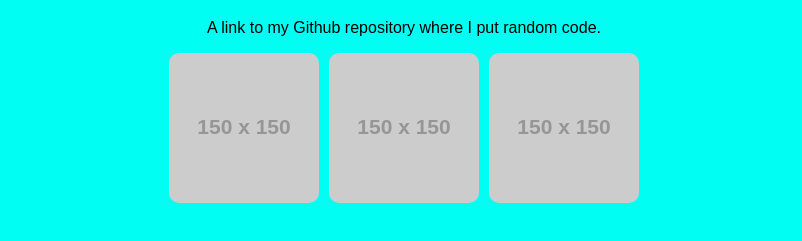
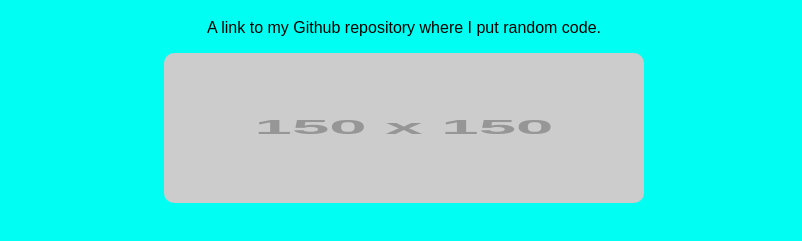
Before and after one commit to RandomStuff45/fun-random-stuff, a plain HTML site: page index.html in a window 1280 px wide. Shown: the part 617-858 px from the top of the page, without its empty margins (236-1038 px from the left). Drawn offline with Linux system fonts and the light colour scheme; placeholder pictures from the web are drawn by us.

Commit message:
Added one large image button.
Updated CSS and HTML so that the my code link is one large image button.

```diff
--- a/index.html
+++ b/index.html
@@ -44,15 +44,9 @@
     <header>
         <h1>My code</h1>
         <p>A link to my Github repository where I put random code.</p>
-        <div class="image-buttons">
+        <div class="image-button">
             <a href="https://placeholder.com">
                 <img src="https://via.placeholder.com/150" alt="Placeholder Image 7">
-            </a>
-            <a href="https://placeholder.com">
-                <img src="https://via.placeholder.com/150" alt="Placeholder Image 8">
-            </a>
-            <a href="https://via.placeholder.com">
-                <img src="https://via.placeholder.com/150" alt="Placeholder Image 9">
             </a>
         </div>
     </header>
--- a/styles.css
+++ b/styles.css
@@ -33,3 +33,22 @@ h1 {
     transform: scale(1.1);
     cursor: pointer;
 }
+
+.image-button {
+    display: flex;
+    justify-content: center;
+    gap: 10px;
+    margin-top: 10px;
+}
+
+.image-button a img {
+    width: 480px;
+    height: 150px;
+    border-radius: 10px;
+    transition: transform 0.3s ease;
+}
+
+.image-button a img:hover {
+    transform: scale(1.1);
+    cursor: pointer;
+}
```
